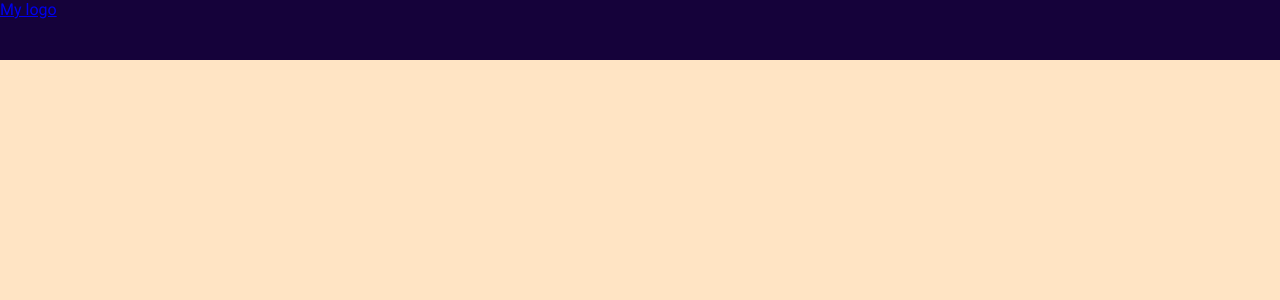
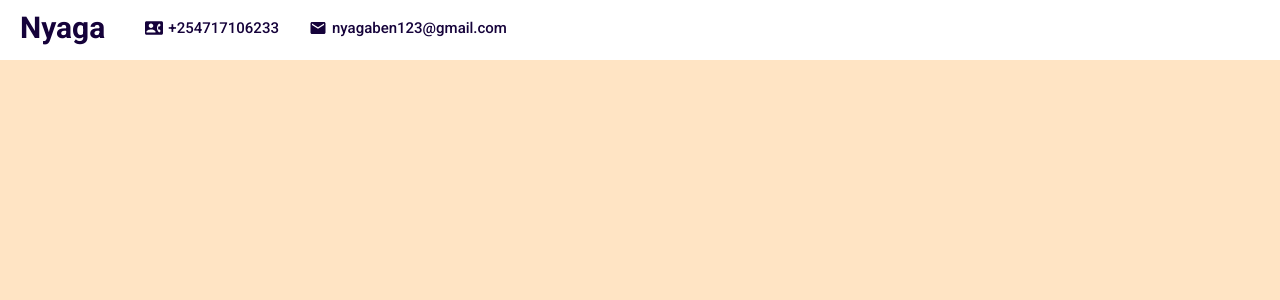
Before and after one commit to nyagajr/react-portfolio, a React (Create React App) app: page / in a window 1280 px wide. Shown: the top 300 px of the page. Built offline with nearby package versions, Linux system fonts and the light colour scheme.

Commit message:
adding humburger menu functionalities

```diff
--- a/package.json
+++ b/package.json
@@ -4,6 +4,8 @@
   "version": "0.1.0",
   "private": true,
   "dependencies": {
+    "@material-ui/core": "^4.12.3",
+    "@material-ui/icons": "^4.11.2",
     "@testing-library/jest-dom": "^5.14.1",
     "@testing-library/react": "^11.2.7",
     "@testing-library/user-event": "^12.8.3",
--- a/public/index.html
+++ b/public/index.html
@@ -7,7 +7,7 @@
       name="description"
       content="Web site created using create-react-app"
     />
-    <link href="https://fonts.googleapis.com/css2?family=Roboto:ital,wght@0,100;0,400;0,700;0,900;1,100&display=swap" rel="stylesheet">
+    <link href="https://fonts.googleapis.com/css2?family=Roboto:ital,wght@0,100;0,400;0,500;0,700;0,900;1,100&display=swap" rel="stylesheet">
     <title>Nyaga's Portfolio</title>
     <style>
       *{
--- a/src/App.jsx
+++ b/src/App.jsx
@@ -3,13 +3,15 @@
 import Intro from "./components/intro/Intro";
 import Portfolio from "./components/portfolio/Portfolio";
 import Works from "./components/works/Works";
-import './app.scss'
+import './app.scss';
+import {useState} from 'react'
 
 
 function App() {
+  const[humOpen,setHumOpen] = useState(false)
   return (
     <div className="app">
-     <Navbar />
+     <Navbar humOpen={humOpen} setHumOpen={setHumOpen}/>
      <div className="sections">
       <Intro/>
       <Portfolio/>
--- a/src/components/navbar/Navbar.jsx
+++ b/src/components/navbar/Navbar.jsx
@@ -1,16 +1,33 @@
 import React from 'react'
 import './navbar.scss'
-
+import {ContactPhone, Mail} from '@material-ui/icons'
 export default function Navbar() {
     return (
         <div className='navbar'>
             <div className='wrapper'>
                 <div className='left'>
-                    <a href="#intro"> My logo </a>
+                    <a href="#intro" className='logo'> Nyaga </a>
+                    <div className="itemContainer">
+                        <ContactPhone className='icon'/>
+                        <span>+254717106233</span>
+                    </div>
+
+                    <div className="itemContainer">
+                        <Mail className='icon'/>
+                        <span>nyagaben123@gmail.com</span>
+                    </div>
+
+                    </div>
                 </div>
-                <div className='right'></div>
+                <div className='right'>
+                    <div className="hamburger">
+                        <span className='line1'></span>
+                        <span className='line3'></span>
+                        <span className='line3'></span>
+                    </div>
+                </div>
             </div>
 
-        </div>
+
     )
 }
--- a/src/components/navbar/navbar.scss
+++ b/src/components/navbar/navbar.scss
@@ -3,8 +3,48 @@
 .navbar{
     width: 100%;
     height: 60px;
-    background-color: $globalColor;
+    background-color:white;
+    color: $globalColor;
     position: fixed;
     top: 0;
     z-index: 2;
+
+    .wrapper{
+        padding: 10px 20px;
+        display: flex;
+        align-items: center;
+        justify-content: space-between;
+
+        .left{
+            display: flex;
+            align-items: center;
+
+
+
+            .logo{
+                font-size: 30px;
+                font-weight: 700;
+                text-decoration: none;
+                color: inherit;
+                margin-right: 40px;
+            }
+
+            .itemContainer{
+                display: flex;
+                align-items: center;
+                margin-right: 30px;
+
+                .icon{
+                    font-size: 18px;
+                    margin-right: 5px;
+
+                }
+
+                span{
+                    font-size: 15px;
+                    font-weight: 500;
+                }
+            }
+        }
+    }
 }
```
Also changed, not shown: 1 other file (tests, documents, lock files or other folders).
